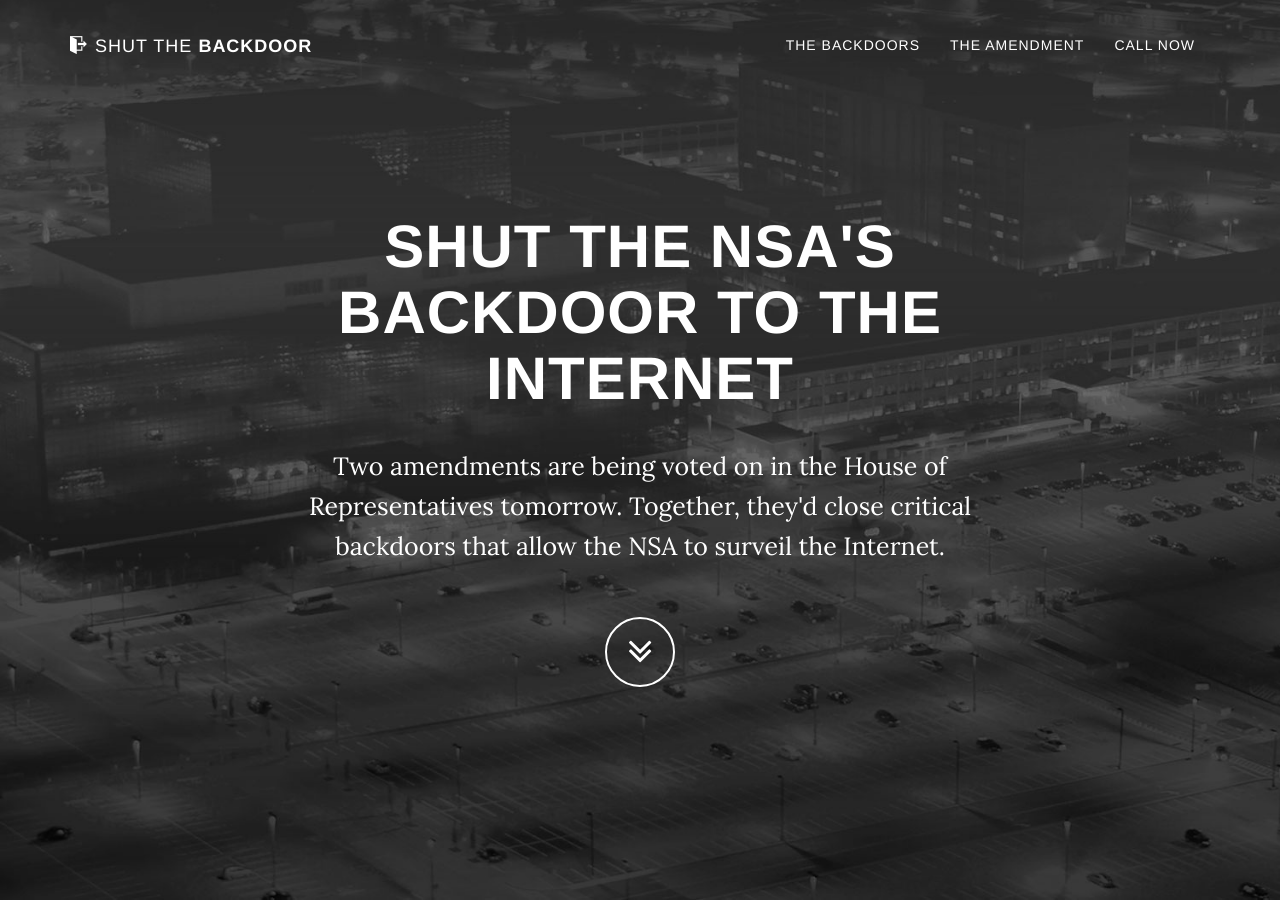
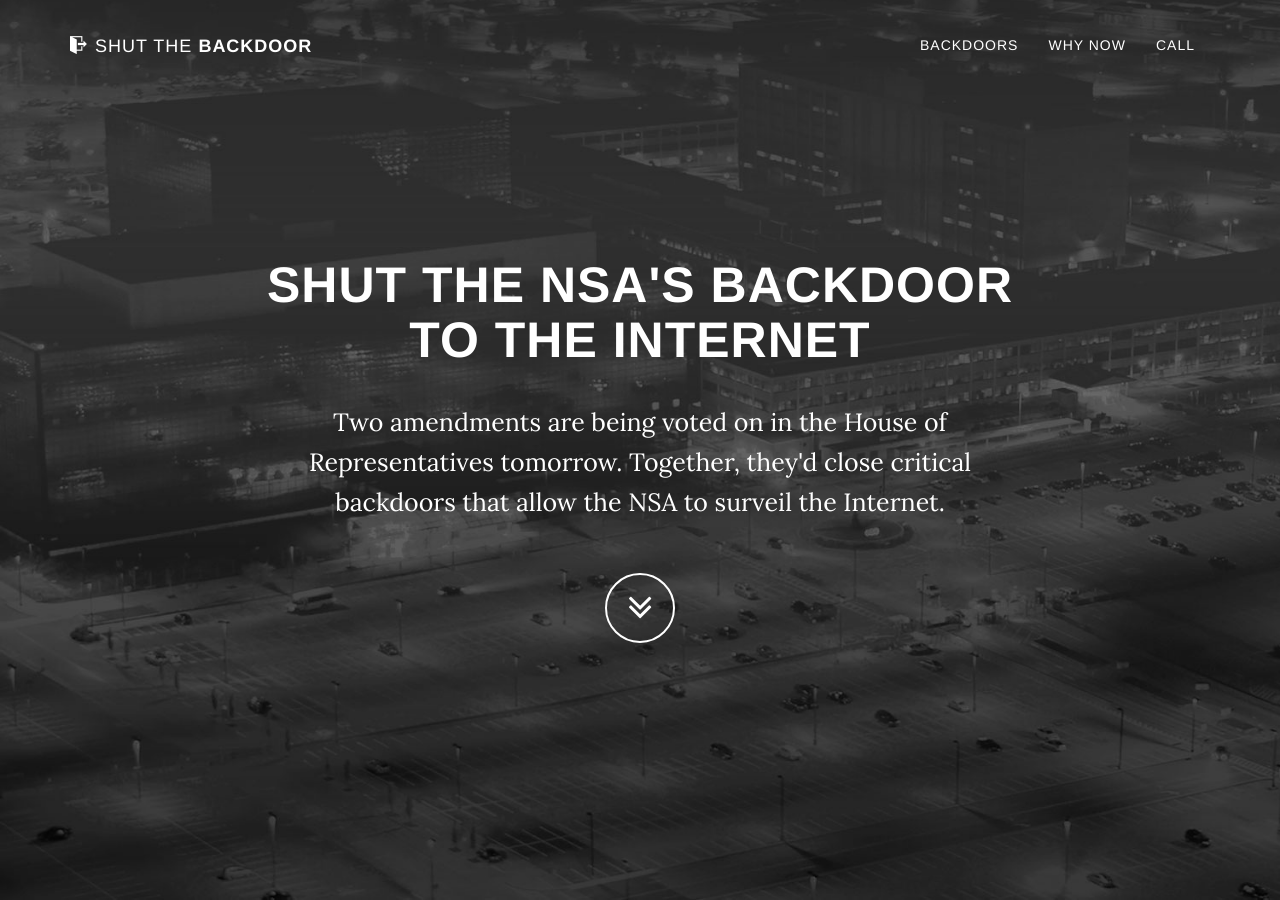
Before and after one commit to tfrce/shutthebackdoor, a Jekyll site: the page index.html, which Jekyll copies as it is, in a window 1280 px wide and 900 px high. Built offline with Jekyll 4.4.1, drawn with Linux system fonts in a browser that asks for light colours; nearby versions of some CDN libraries; some web fonts are replaced; some of the changed text lies outside the part shown.

Commit message:
Updated audio and images and text

```diff
--- a/css/grayscale.less
+++ b/css/grayscale.less
@@ -177,7 +177,7 @@
     }
 
     .brand-heading {
-        font-size: 60px;
+        font-size: 50px;
     }
 
     .intro-text {
--- a/index.html
+++ b/index.html
@@ -45,13 +45,13 @@
                         <a href="#page-top"></a>
                     </li>
                     <li class="page-scroll">
-                        <a href="#backdoors">The Backdoors</a>
+                        <a href="#backdoors">Backdoors</a>
                     </li>
                     <li class="page-scroll">
-                        <a href="#amendment">The Amendment</a>
+                        <a href="#amendment">Why Now</a>
                     </li>
                     <li class="page-scroll">
-                        <a href="#call">Call Now</a>
+                        <a href="#call">Call</a>
                     </li>
                 </ul>
             </div>
@@ -65,7 +65,7 @@
             <div class="container">
                 <div class="row">
                     <div class="col-md-8 col-md-offset-2">
-                        <h1 class="brand-heading">Shut the NSA's Backdoor to the Internet</h1>
+                        <h1 class="brand-heading">Shut the NSA's  Backdoor To The Internet</h1>
                         <p class="intro-text">Two amendments are being voted on in the House of Representatives tomorrow. Together, they'd close critical backdoors that allow the NSA to surveil the Internet. </p>
                         <div class="page-scroll">
                             <a href="#about" class="btn btn-circle">
```
Also changed, not shown: other parts of index.html (+8 -3 lines), css/grayscale.less.css, img/downloads-bg.jpg, 1 other file.
